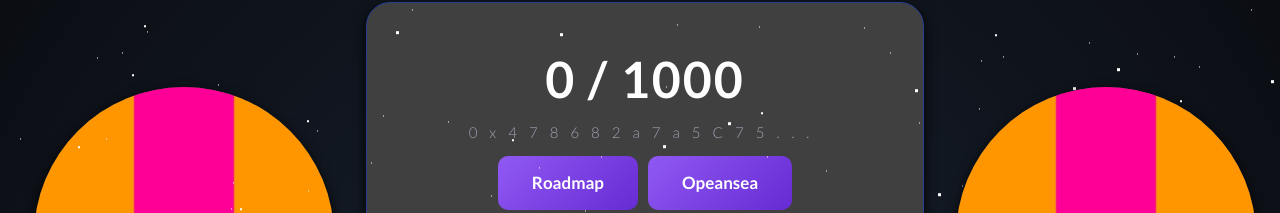
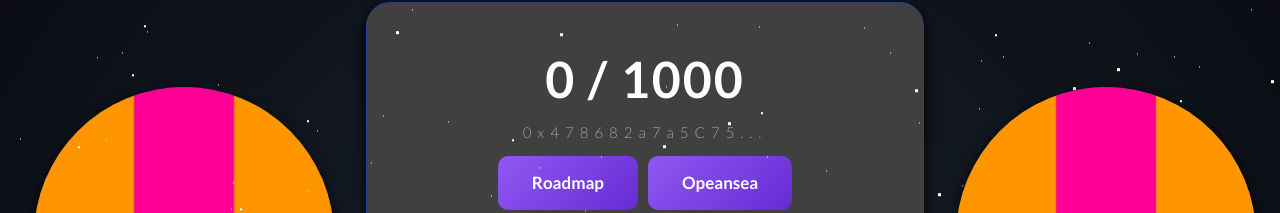
Before and after one commit to webgeni/testy, a React (Create React App) app: page / in a window 1280 px wide. Shown: the part 168-381 px from the top of the page. Built offline with nearby package versions, Linux system fonts and the light colour scheme.

Commit message:
Update App.js

```diff
--- a/src/App.js
+++ b/src/App.js
@@ -108,7 +108,7 @@
   color: #a79fb3;
   text-decoration: none;
   font-size: 15px;
-  letter-spacing: 12px;
+  letter-spacing: 6px;
 `;
 
 function App() {
```
